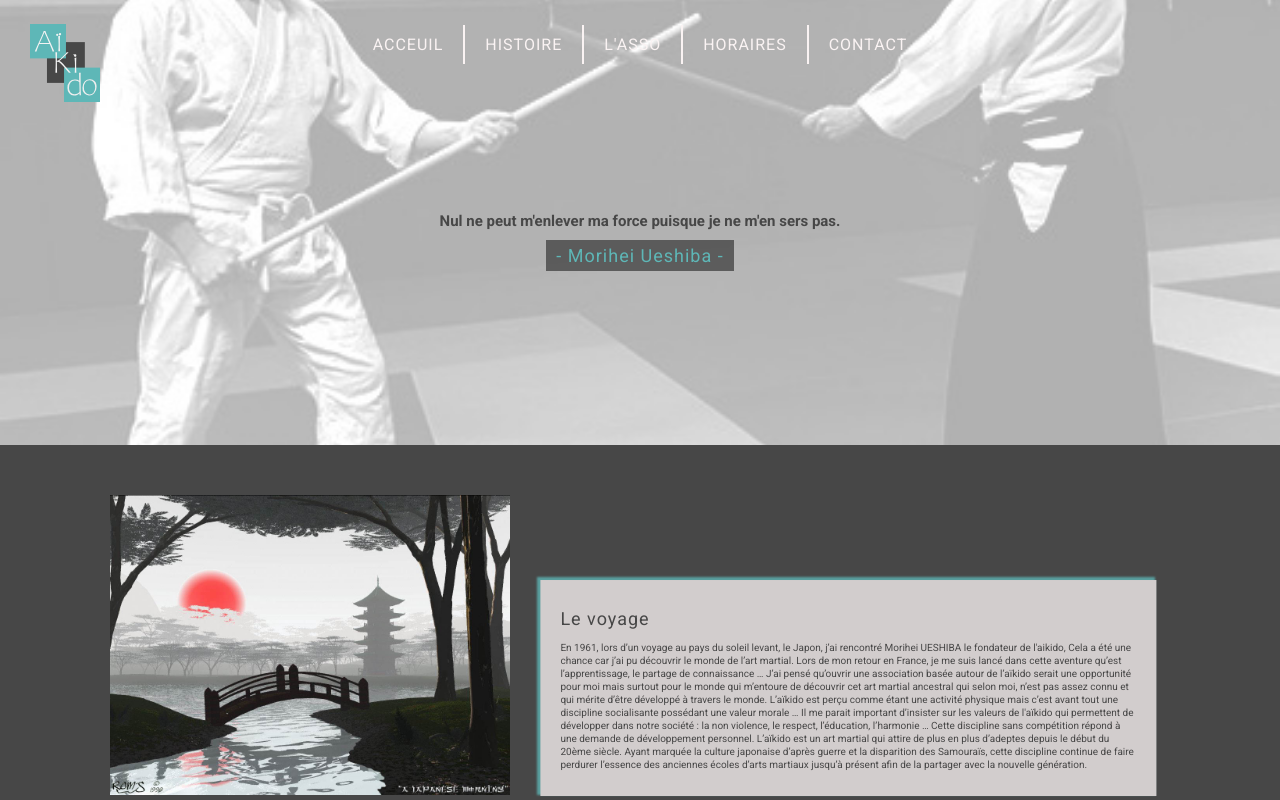
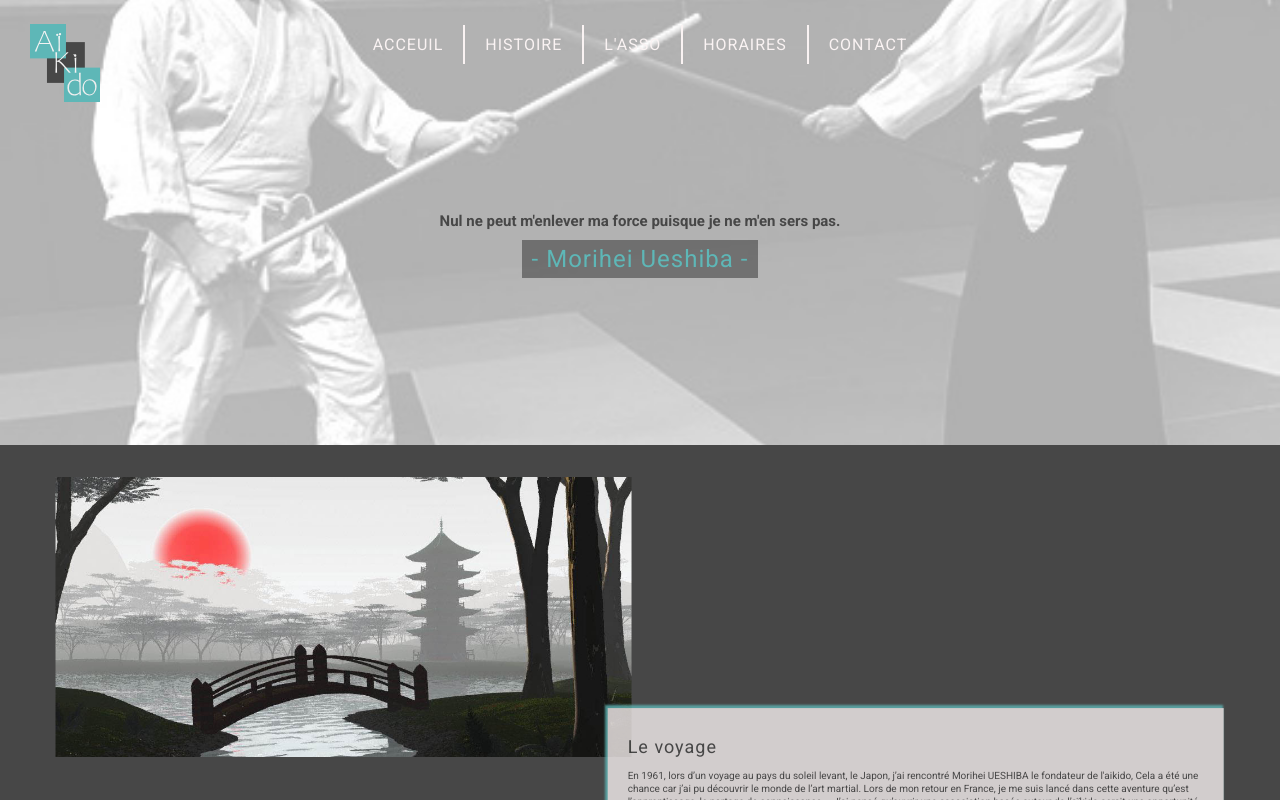
Before and after one commit to Association-sportive-Breakfast-mimes/asso_sportive, a React (Create React App) app: page /Association in a window 1280 px wide. Shown: the top 800 px of the page. Built offline with nearby package versions, Linux system fonts and the light colour scheme.

Commit message:
page asso en respensive

```diff
--- a/src/components/articlesAsso/AssoArt1.js
+++ b/src/components/articlesAsso/AssoArt1.js
@@ -1,12 +1,13 @@
 import React from 'react';
 import FigureAsso from './FigureAsso';
 import AssoWrapper1 from './AssoWrapper1';
-
+import Intro from "../../components/Intro";
 const AssoArticle1 = () => {
     return (
         <div className='articleAsso Asso1'>
             <FigureAsso />
             <AssoWrapper1 />
+            <Intro />
         </div>
     );
 };
--- a/src/styles/components/_articleAsso.scss
+++ b/src/styles/components/_articleAsso.scss
@@ -3,24 +3,24 @@
     flex-direction: column ;
     align-items: center;
     justify-content: center;
-
+    align-content: center;
     figure {
         background-image: url(../../assets/img-asso/FigureAsso1.jpg);
         background-size: cover;
         background-position: center ;
-        width: 400px;
-        height: 300px;
+        width: 100vw;
+        height: 50vh;
+        margin: 0px;
+        margin-top: 2rem;
     }
     .Assowrap {
-        margin: 2rem;
-
-        width: 65%;
+        width: 85%;
         padding: 15px 20px;
         color: $color-3;
         background-color: $color-2;
         opacity: 0.78;
         box-shadow: -2px -2px 2px 1px $color-1;
-        transform: translate(0%, -20%);
+        transform: translate(0%, -5%);
         h1 {
             font-size: 18px;
             letter-spacing: 1px;
@@ -38,15 +38,17 @@
         flex-wrap: wrap;
         align-items: center;
         justify-content: center;
-        height: 50vh;
+        align-content: flex-start;
+        height: 100vh;
+        flex-direction: row;
         figure {
-            position: relative;
-            transform: translate(10%, 0%);
+            transform: translate(2%, 0%);
+            width: 45vw;
+            height: 35vh;
         }
         .Assowrap {
-            position: relative;
-            transform: translate(-10%, 20%);
-            width: 45%;
+            transform: translate(-2%, 100%);
+            width: 45vw;
         }
     }
 
--- a/src/styles/components/_headerAsso.scss
+++ b/src/styles/components/_headerAsso.scss
@@ -18,8 +18,8 @@
         .span-asso {
             display: inline-block;
             color: $color-1;
-            font-size: 18px;
-            background-color: #474747cc;
+            font-size: 24px;
+            background-color: #4747479e;
             padding: 5px 10px;
             margin-top: 10px;
             font-weight: 500;
```
